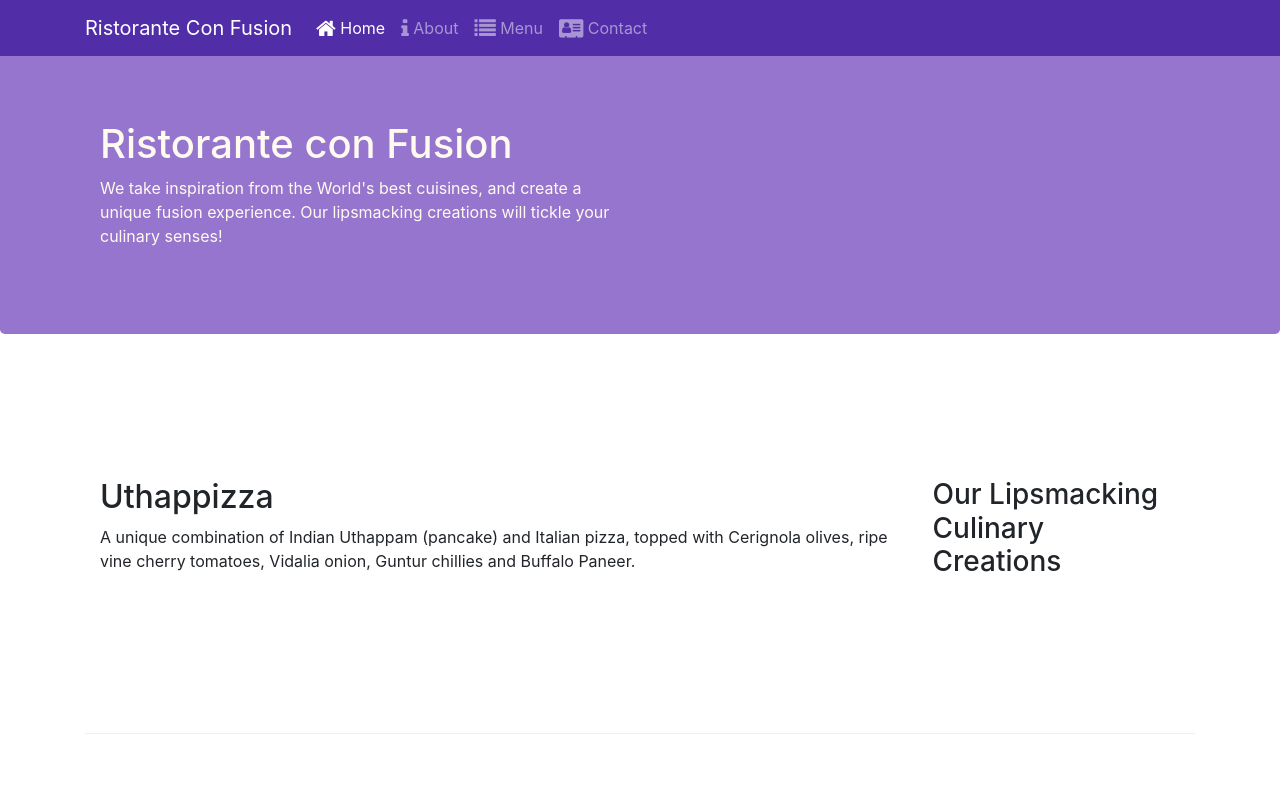
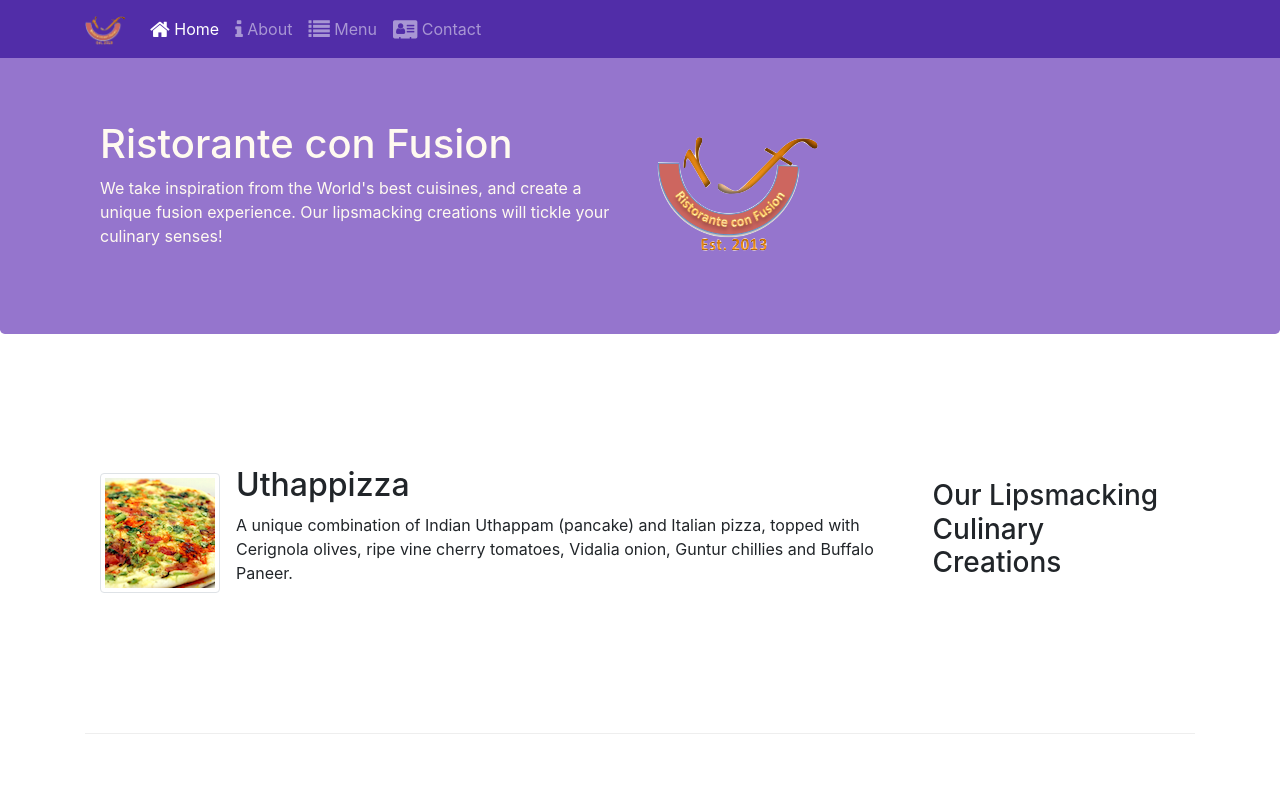
Before and after one commit to KartikGS/Restaurant_Booking_Service-, a website: page index.html in a window 1280 px wide. Shown: the top 800 px of the page. Drawn offline with nearby package versions, Linux system fonts and the light colour scheme.

Commit message:
Images and Media

```diff
--- a/index.html
+++ b/index.html
@@ -21,7 +21,7 @@
             <button class="navbar-toggler" type="button" data-toggle="collapse" data-target="#Navbar">
                 <span class="navbar-toggler-icon"></span>
             </button>
-            <a class="navbar-brand" href="#">Ristorante Con Fusion</a>
+            <a class="navbar-brand" href="#"><img src="img/logo.png" height="30" width="41" alt=""></a>
             <div class="collapse navbar-collapse" id="Navbar">
                 <ul class="navbar-nav mr-auto">
                     <li class="nav-item active"><a class="nav-link" href="#"><span class="fa fa-home fa-lg"></span> Home</a></li>
@@ -39,21 +39,26 @@
                     <h1>Ristorante con Fusion</h1>
                     <p class="d-none d-sm-block">We take inspiration from the World's best cuisines, and create a unique fusion experience. Our lipsmacking creations will tickle your culinary senses!</p>
                 </div>
-                <div class="col-12 col-sm">
-                    <!-- for extra small column stacked below above one -->
+                <div class="col-12 col-sm align-self-center">
+                    <img src="img/logo.png" class="img-fluid" alt="">
                 </div>
             </div>
         </div>
     </header>
 
     <div class="container">
-        <div class="row row-content align-content-center">
+        <div class="row row-content align-items-center">
             <div class="col-12 col-sm-4 order-sm-last col-md-3">
                 <h3>Our Lipsmacking Culinary Creations</h3>
             </div>
             <div class="col col-sm order-sm-first col-md">
-                <h2>Uthappizza</h2>
-                <p class="d-none d-sm-block">A unique combination of Indian Uthappam (pancake) and Italian pizza, topped with Cerignola olives, ripe vine cherry tomatoes, Vidalia onion, Guntur chillies and Buffalo Paneer.</p>
+                <div class="media">
+                    <img src="img/uthappizza.png" alt="uthapizza" class="d-flex mr-3 img-thumbnail align-self-center">
+                    <div class="media-body">
+                        <h2 class="mt-0">Uthappizza</h2>
+                        <p class="d-none d-sm-block">A unique combination of Indian Uthappam (pancake) and Italian pizza, topped with Cerignola olives, ripe vine cherry tomatoes, Vidalia onion, Guntur chillies and Buffalo Paneer.</p>
+                    </div>
+                </div>
             </div>
         </div>
 
@@ -73,9 +78,14 @@
                 <h3>Meet our Culinary Specialists</h3>
             </div>
             <div class="col col-sm order-sm-first col-md">
-                <h2>Alberto Somayya</h2>
-                <h4>Executive Chef</h4>
-                <p class="d-none d-sm-block">Award winning three-star Michelin chef with wide International experience having worked closely with whos-who in the culinary world, he specializes in creating mouthwatering Indo-Italian fusion experiences. </p>
+                <div class="media">
+                    <img src="img/alberto.png" alt="alberto" class="d-flex mr-3 img-thumbnail align-self-center">
+                    <div class="media-body">
+                        <h2>Alberto Somayya</h2>
+                        <h4>Executive Chef</h4>
+                        <p class="d-none d-sm-block">Award winning three-star Michelin chef with wide International experience having worked closely with whos-who in the culinary world, he specializes in creating mouthwatering Indo-Italian fusion experiences. </p>
+                    </div>
+                </div>
             </div>
         </div>
     </div>
```
Also changed, not shown: aboutus.html (+3 -2 lines), contactus.html (+3 -2 lines), img/alberto.png (added), img/buffet.png (added), img/logo.png (added), img/uthappizza.png (added), 1 other file.
